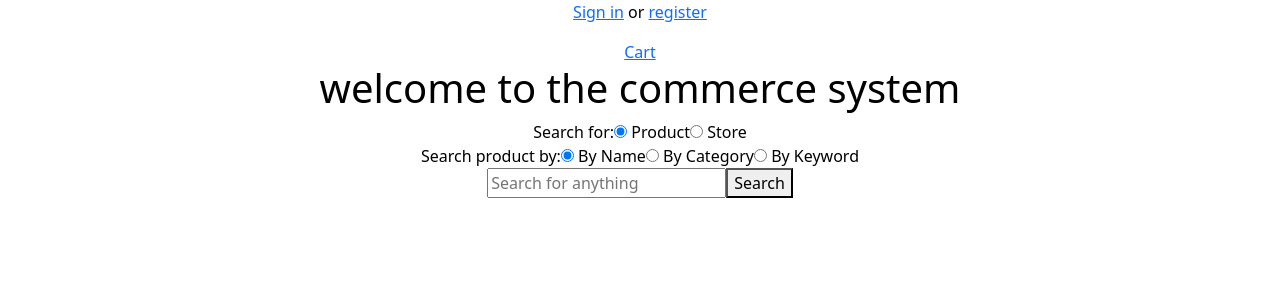
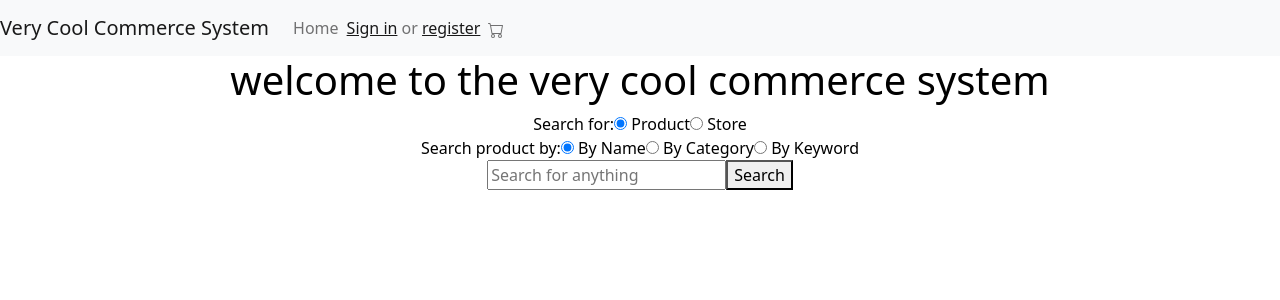
Before and after one commit to talkad/WSEP212-Commerce_System, a React (Create React App) app in the folder Client/: page / in a window 1280 px wide. Shown: the top 300 px of the page. Built offline with nearby package versions, Linux system fonts and the light colour scheme; no server answers.

Commit message:
added navigation bar and fixed the persistence issue

```diff
--- a/Client/package.json
+++ b/Client/package.json
@@ -8,9 +8,11 @@
     "@testing-library/user-event": "^12.8.3",
     "bootstrap": "^5.0.1",
     "framer-motion": "^4.1.8",
+    "js-cookie": "^2.2.1",
     "js-queue": "^2.0.2",
     "react": "^17.0.2",
     "react-bootstrap": "^1.6.0",
+    "react-bootstrap-icons": "^1.5.0",
     "react-dom": "^17.0.2",
     "react-router": "^5.2.0",
     "react-scripts": "4.0.3",
--- a/Client/src/API/Connection.js
+++ b/Client/src/API/Connection.js
@@ -1,6 +1,7 @@
 import StaticUserInfo from "./StaticUserInfo";
 import {getMessage} from "@testing-library/jest-dom/dist/utils";
 import ProductDTO from "../JsonClasses/ProductDTO";
+import Cookies from 'js-cookie'
 
 class Connection{
     static connection;
@@ -11,8 +12,12 @@ class Connection{
 
         this.connection.onopen = () => {
             console.log("connected to the server");
+            if(window.sessionStorage.getItem('username') !== null){
+                StaticUserInfo.setUsername(window.sessionStorage.getItem('username'));
+            }
+            console.log("saved cookie: " + window.sessionStorage.getItem('username'));
             if(StaticUserInfo.getUsername() === '') {
-                console.log("got a new username");
+                console.log("doesn't have a cookie");
                 connection.send(JSON.stringify({
                     action: "startup",
                 }))
@@ -25,6 +30,8 @@ class Connection{
         this.connection.onmessage = (message) => {
             let receivedData = JSON.parse(message.data);
             if(receivedData.type === "startup"){
+                window.sessionStorage.setItem('username', receivedData.response.result);
+                console.log("new cookie: " + receivedData.response.result);
                 StaticUserInfo.setUsername(receivedData.response.result);
             }
             else if(receivedData.type === "notification"){
--- a/Client/src/API/StaticUserInfo.js
+++ b/Client/src/API/StaticUserInfo.js
@@ -1,14 +1,17 @@
 class StaticUserInfo{
     static username = '';
     static StoreId = '';
+    static userStores = [];
 
-    static getUsername() { return this.username.toString() };
-    static getStoreId() { return this.StoreId.toString() };
-    static getPermissions() { return this.StoreId.toString() };
+    static getUsername() { return this.username };
+    static getStoreId() { return this.StoreId };
+    static getPermissions() { return this.StoreId };
+    static getUserStores() { return this.userStores };
 
     static setUsername(username) { this.username = username };
     static setStoreId(storeId) { this.StoreId = storeId };
     static setPermissions(storeId) { this.StoreId = storeId };
+    static setUserStores(userStores) { this.userStores = userStores };
 }
 
 export default StaticUserInfo;
--- a/Client/src/App.js
+++ b/Client/src/App.js
@@ -1,7 +1,7 @@
 import logo from './logo.svg';
 import './App.css';
 import React from "react";
-import { BrowserRouter as Router, Route, Switch } from 'react-router-dom';
+import {BrowserRouter as Router, Link, Route, Switch} from 'react-router-dom';
 import Visitor from "./Pages/Visitor";
 import Login from "./Pages/Login";
 import Register from "./Pages/Register";
@@ -26,48 +26,76 @@ import WorkerDetails from "./ReportsPages/WorkerDetails";
 import StorePurchaseHistory from "./ReportsPages/StorePurchaseHistory";
 import Connection from "./API/Connection";
 import ChooseMyStore from "./MainPages/ChooseMyStore";
-
-// var W3CWebSocket = require('websocket').w3cwebsocket;
-//
-// var client = new W3CWebSocket('ws://localhost:80/', 'echo-protocol');
-
-// const client = new WebSocket('http://localhost:8080');
-
-// let WebSocketClient = require('websocket').client;
-
-// let client = new WebSocketClient();
-
-// var W3CWebSocket = require('ws')
-//
-// var client = new W3CWebSocket('ws://localhost:8080/', 'echo-protocol');
-
-
-// client.connect('ws://localhost:8080/', 'echo-protocol');
-
-// Connection.setConnection(client);
+import {Container, Form, FormControl, Nav, Navbar, NavDropdown, NavItem} from "react-bootstrap";
+import {Button} from "bootstrap";
+import Home from "./Pages/Home";
+import * as Icon from 'react-bootstrap-icons';
+import StaticUserInfo from "./API/StaticUserInfo";
 
 let client = new WebSocket("ws://localhost:8080/ws");
 
 Connection.setConnection(client);
 
-// if(!result.response.isFailure){
-//
-// }
-// else{
-//     alert(result.response.errMsg);
-// }
 
 class App extends React.Component{
+
+    constructor(props) {
+        super(props);
+        this.state = {
+            visitor: true,
+            registered: false,
+            storeOwner: false,
+        }
+    }
+
+    componentDidMount() {
+        let username = StaticUserInfo.getUsername();
+        if (username !== '' && username.substr(0, 5) !== "Guest") {
+            if(StaticUserInfo.getUserStores().length === 0){
+                this.setState({visitor: false, registered: true, storeOwner: false});
+            }
+            else{
+                this.setState({visitor: false, registered: true, storeOwner: true});
+            }
+        }
+    }
 
     render() {
         return(
             <Router>
+                <Navbar bg="light" expand="lg">
+                    <Navbar.Brand href="/">Very Cool Commerce System</Navbar.Brand>
+                    <Navbar.Toggle aria-controls="basic-navbar-nav" />
+                    <Navbar.Collapse id="basic-navbar-nav">
+                        <Nav className="mr-auto">
+
+                            <Nav.Link href="/">Home</Nav.Link>
+
+                            {this.state.visitor &&
+                            <Navbar.Text>
+                                <Link to="/login">Sign in</Link> or <Link to="/register">register</Link>
+                            </Navbar.Text>}
+
+                            {this.state.registered &&
+                            <NavDropdown id={"registered-nav-dropdown"} title={"More"}>
+                                <NavDropdown.Item href="/purchaseHistory">Purchase history</NavDropdown.Item>
+                                <NavDropdown.Item href="/createStore">Open your own store</NavDropdown.Item>
+                            </NavDropdown>}
+
+                            {this.state.storeOwner &&
+                            <Nav.Link href="/choosemystore">Manage stores</Nav.Link>}
+
+                            <Nav.Link href="/cart"><Icon.Cart/></Nav.Link>
+                        </Nav>
+                    </Navbar.Collapse>
+                </Navbar>
                 <div className="App">
                     <Switch>
-                        <Route exact path="/" render={() => <Visitor isVisitor={true}/>} />
+                        <Route exact path="/" component={Home}/>} />
+                        {/*<Route exact path="/" render={() => <Visitor isVisitor={true}/>} />*/}
                         <Route path="/login" component={Login} />
                         <Route path="/register" component={Register} />
-                        <Route path="/registered" component={Registered} />
+                        {/*<Route path="/registered" component={Registered} />*/}
                         <Route path="/search/" component={SearchResult} />
                         <Route path="/createStore" component={CreateStore}/>
                         <Route path="/purchaseHistory" component={PurchaseHistory}/>
--- /dev/null
+++ b/Client/src/Pages/Home.js
@@ -0,0 +1,21 @@
+import Search from "../Components/Search";
+import React from "react";
+
+
+class Home extends React.Component{
+    constructor(props) {
+        super(props);
+
+    }
+
+    render() {
+        return(
+            <div>
+                <h1>welcome to the very cool commerce system</h1>
+                <Search/>
+            </div>
+        );
+    }
+}
+
+export default Home;
--- a/Client/src/Pages/Visitor.js
+++ b/Client/src/Pages/Visitor.js
@@ -17,8 +17,6 @@ class Visitor extends React.Component{
                 {this.props.isVisitor &&
                 <p><Link to="/login">Sign in</Link> or <Link to="/register">register</Link></p>}
                 <Link to="/cart">Cart</Link>
-                <h1>welcome to the commerce system</h1>
-                <Search/>
             </div>
         );
     }
```
Also changed, not shown: Client/src/Pages/Login.js (+0 -12 lines), 1 other file (tests, documents, lock files or other folders).
